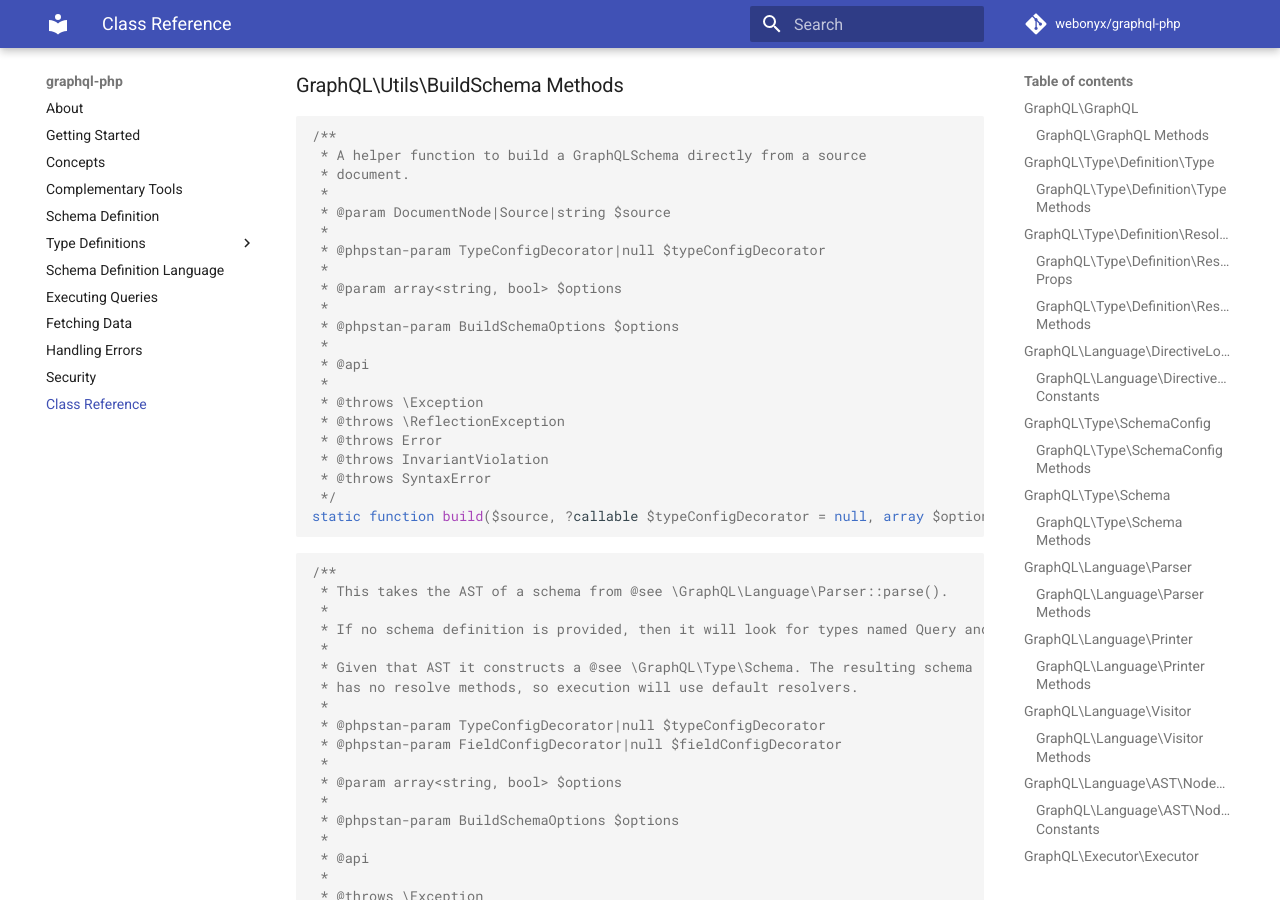
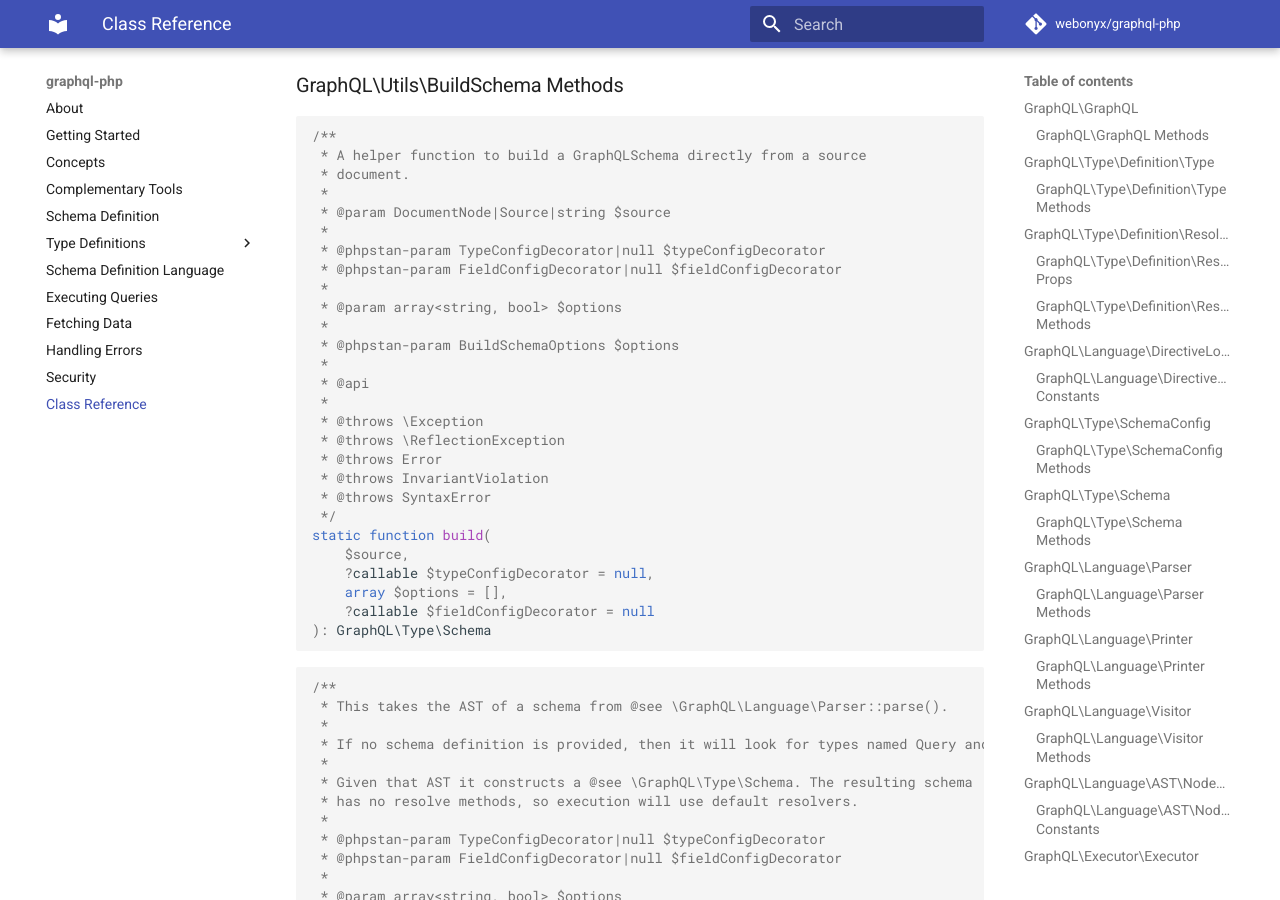
Before and after one commit to webonyx/graphql-php, an MkDocs documentation site: the page built from docs/class-reference.md, in a window 1280 px wide and 900 px high, scrolled down 46045 px. Built offline with MkDocs 1.6.1 and Material for MkDocs 9.7.7, drawn with Linux system fonts in a browser that asks for light colours; comment, search, counter and statistics services are not loaded.

Commit message:
Prettify docs

````diff
--- a/docs/class-reference.md
+++ b/docs/class-reference.md
@@ -2440,6 +2440,7 @@ assumeValidSDL?: bool
  * @param DocumentNode|Source|string $source
  *
  * @phpstan-param TypeConfigDecorator|null $typeConfigDecorator
+ * @phpstan-param FieldConfigDecorator|null $fieldConfigDecorator
  *
  * @param array<string, bool> $options
  *
@@ -2453,7 +2454,12 @@ assumeValidSDL?: bool
  * @throws InvariantViolation
  * @throws SyntaxError
  */
-static function build($source, ?callable $typeConfigDecorator = null, array $options = []): GraphQL\Type\Schema
+static function build(
+    $source,
+    ?callable $typeConfigDecorator = null,
+    array $options = [],
+    ?callable $fieldConfigDecorator = null
+): GraphQL\Type\Schema
 ```
 
 ```php
````
